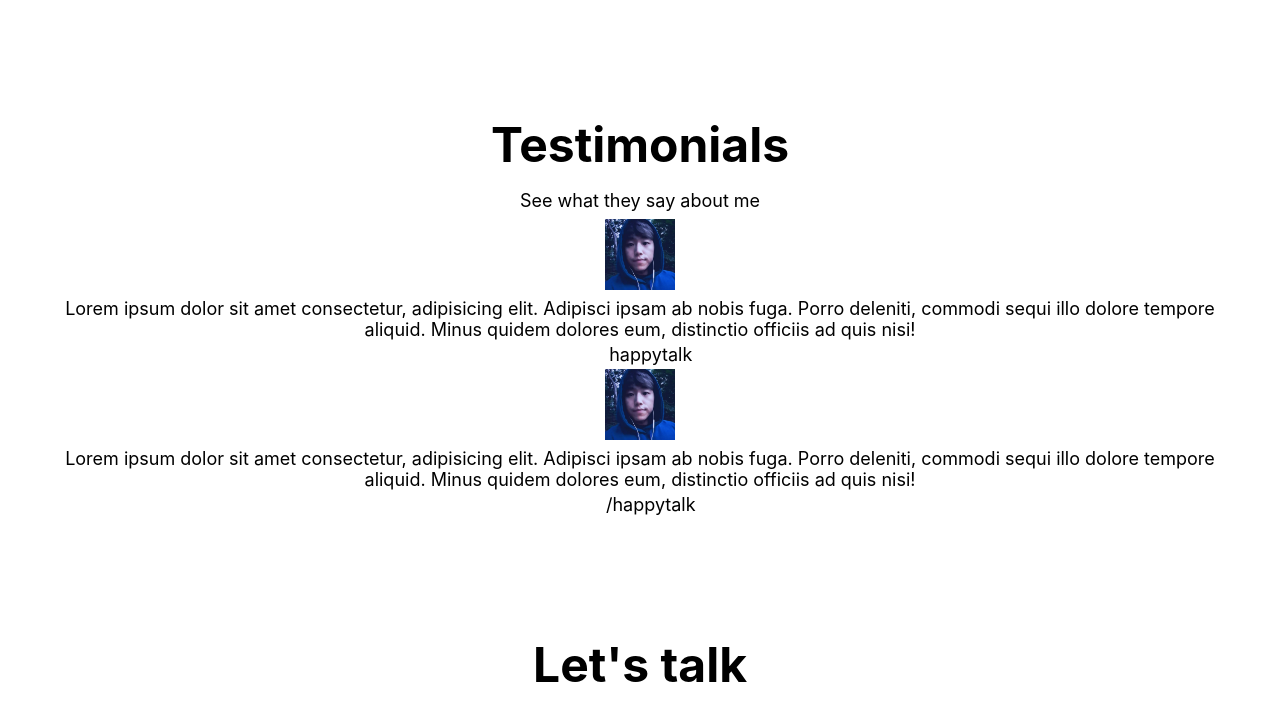
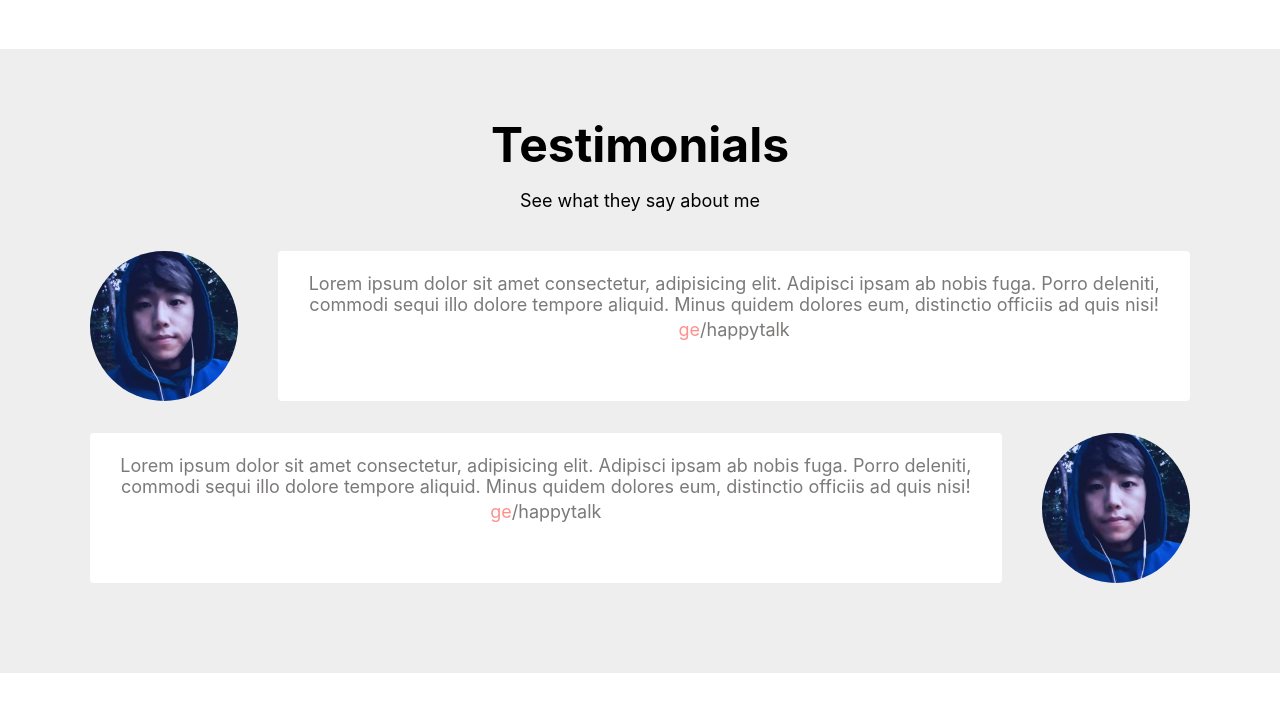
Before and after one commit to takeaways/portfolio, a plain HTML site: page index.html in a window 1280 px wide. Shown: the part 3000-3707 px from the top of the page. Drawn offline with Linux system fonts and the light colour scheme; files whose address does not match are found by name.

Commit message:
css testimonial

```diff
--- a/index.html
+++ b/index.html
@@ -283,15 +283,10 @@
 							tempore aliquid. Minus quidem dolores eum, distinctio officiis ad
 							quis nisi!
 						</p>
-						<p class="name"><a href="">ge</a>happytalk</p>
+						<p class="name"><a href="">ge</a>/happytalk</p>
 					</div>
 				</div>
 				<div class="testimonial">
-					<img
-						src="static/images/my.png"
-						alt="phoo"
-						class="testimonial__avatar"
-					/>
 					<div class="testimonial__speech-bubble">
 						<p>
 							Lorem ipsum dolor sit amet consectetur, adipisicing elit. Adipisci
@@ -301,6 +296,11 @@
 						</p>
 						<p class="name"><a href="">ge</a>/happytalk</p>
 					</div>
+					<img
+						src="static/images/my.png"
+						alt="phoo"
+						class="testimonial__avatar"
+					/>
 				</div>
 			</div>
 		</section>
--- a/static/css/style.css
+++ b/static/css/style.css
@@ -383,3 +383,38 @@ p {
 	height: 2px;
 	background-color: var(--color-dark-white);
 }
+
+/* Testimonial */
+#testimpnials {
+	background-color: var(--color-light-white);
+}
+
+.testimonials {
+	margin: 40px;
+}
+.testimonial {
+	display: flex;
+	margin: 32px 0;
+}
+.testimonial__avatar {
+	width: 150px;
+	height: 150px;
+	border-radius: 50%;
+}
+.testimonial__avatar:nth-child(odd) {
+	margin-right: 40px;
+}
+.testimonial__avatar:nth-child(even) {
+	margin-left: 40px;
+}
+.testimonial__speech-bubble {
+	padding: 18px;
+	background-color: var(--color-white);
+	border-radius: var(--size-border-radius);
+}
+.testimonial__speech-bubble p {
+	color: var(--color-light-grey);
+}
+.testimonial__speech-bubble a {
+	color: var(--color-pink);
+}
```
